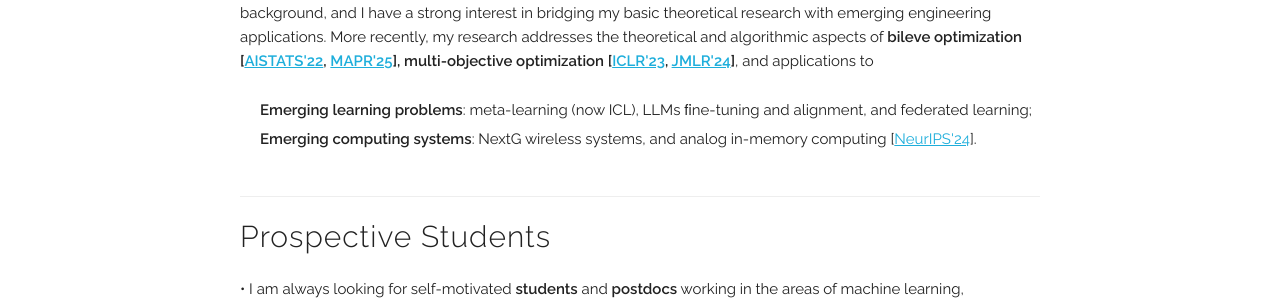
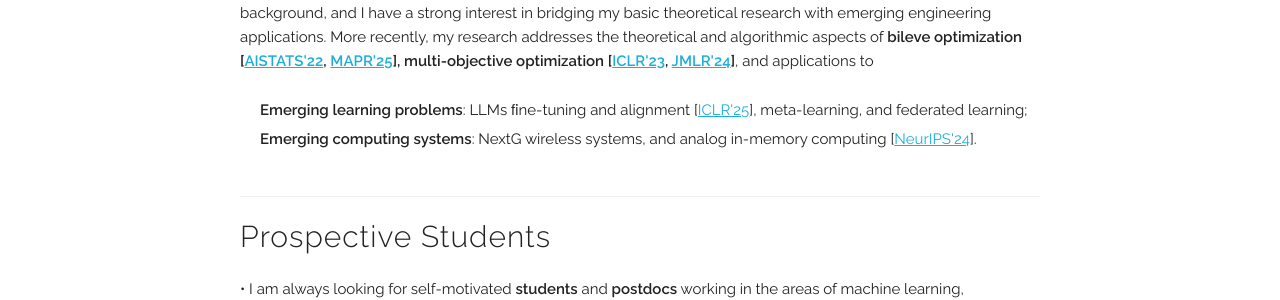
Before and after one commit to chentianyi1991/chentianyi1991.github.io, a Jekyll site: the page built from index.html, in a window 1280 px wide and 900 px high, scrolled down 657 px. Shown: the part 159-459 px from the top of the window. Built offline with Jekyll 4.4.1, drawn with Linux system fonts in a browser that asks for light colours; some web fonts are replaced; comment, search, counter and statistics services are not loaded.

Commit message:
Update index.html

```diff
--- a/index.html
+++ b/index.html
@@ -18,7 +18,7 @@
    More recently, my research addresses the theoretical and algorithmic aspects of <b>bileve optimization  [<a href="https://proceedings.mlr.press/v151/chen22e/chen22e.pdf" target="_blank">AISTATS'22</a>, <a href="https://arxiv.org/pdf/2302.05185" target="_blank">MAPR'25</a>], multi-objective optimization [<a href="https://arxiv.org/pdf/2210.12624" target="_blank">ICLR'23</a>, <a href="https://www.jmlr.org/papers/volume25/23-1287/23-1287.pdf" target="_blank">JMLR'24</a>]</b>, and applications to
 <ul style="margin-left: 20px;">
   <span style="display: inline-block; margin-top: 0px; margin-bottom: 5px">
-    <b>Emerging learning problems</b>: meta-learning (now ICL), LLMs ﬁne-tuning and alignment, and federated learning;
+    <b>Emerging learning problems</b>: LLMs ﬁne-tuning and alignment [<a href="https://arxiv.org/pdf/2410.07471" target="_blank">ICLR'25</a>], meta-learning, and federated learning;
     </span>
   <span style="display: inline-block; margin-bottom: 0px">
  <b>Emerging computing systems</b>: NextG wireless systems, and analog in-memory computing [<a href="https://arxiv.org/pdf/2406.12774" target="_blank">NeurIPS'24</a>].</li>
```
